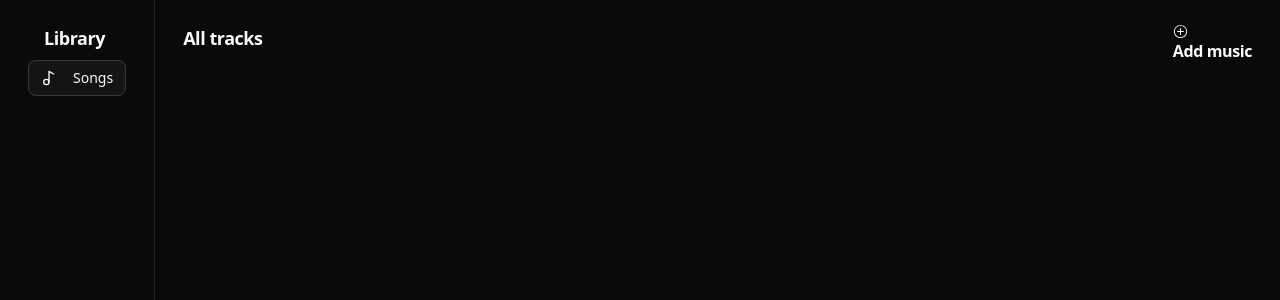
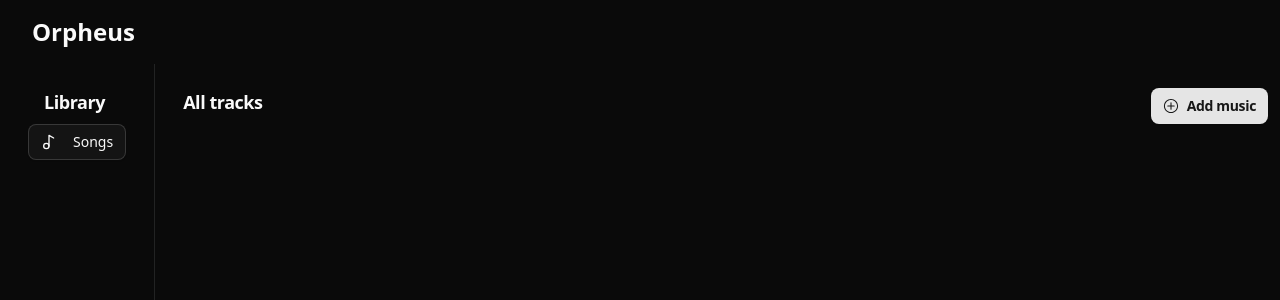
Before and after one commit to tanmay-e-patil/orpheus-web, a Next.js app: page / in a window 1280 px wide. Shown: the top 300 px of the page. Built offline with nearby package versions, Linux system fonts and the light colour scheme.

Commit message:
Add a way to go back to home

```diff
--- a/app/(music-player)/page.tsx
+++ b/app/(music-player)/page.tsx
@@ -17,12 +17,11 @@ export default function MusicPage() {
           <h2 className="mb-2 px-4 text-lg font-semibold tracking-tight">
             All tracks
           </h2>
-          <Link
-            className="mb-2 px-4  font-semibold tracking-tight"
-            href={"/search"}
-          >
-            <PlusCircledIcon></PlusCircledIcon>
-            Add music
+          <Link href="/search">
+            <Button className="mb-2 px-4 font-semibold tracking-tight">
+              <PlusCircledIcon />
+              Add music
+            </Button>
           </Link>
         </div>
       </div>
--- a/app/layout.tsx
+++ b/app/layout.tsx
@@ -1,6 +1,7 @@
 import type { Metadata } from "next";
 import { Geist, Geist_Mono } from "next/font/google";
 import "@/app/globals.css";
+import Link from "next/link";
 
 const geistSans = Geist({
   variable: "--font-geist-sans",
@@ -27,6 +28,13 @@ export default function RootLayout({
       <body
         className={`${geistSans.variable} ${geistMono.variable} antialiased dark`}
       >
+        <header>
+          <nav>
+            <Link href="/">
+              <h1 className="px-8 py-4 font-black text-2xl">Orpheus</h1>
+            </Link>
+          </nav>
+        </header>
         {children}
       </body>
     </html>
```
